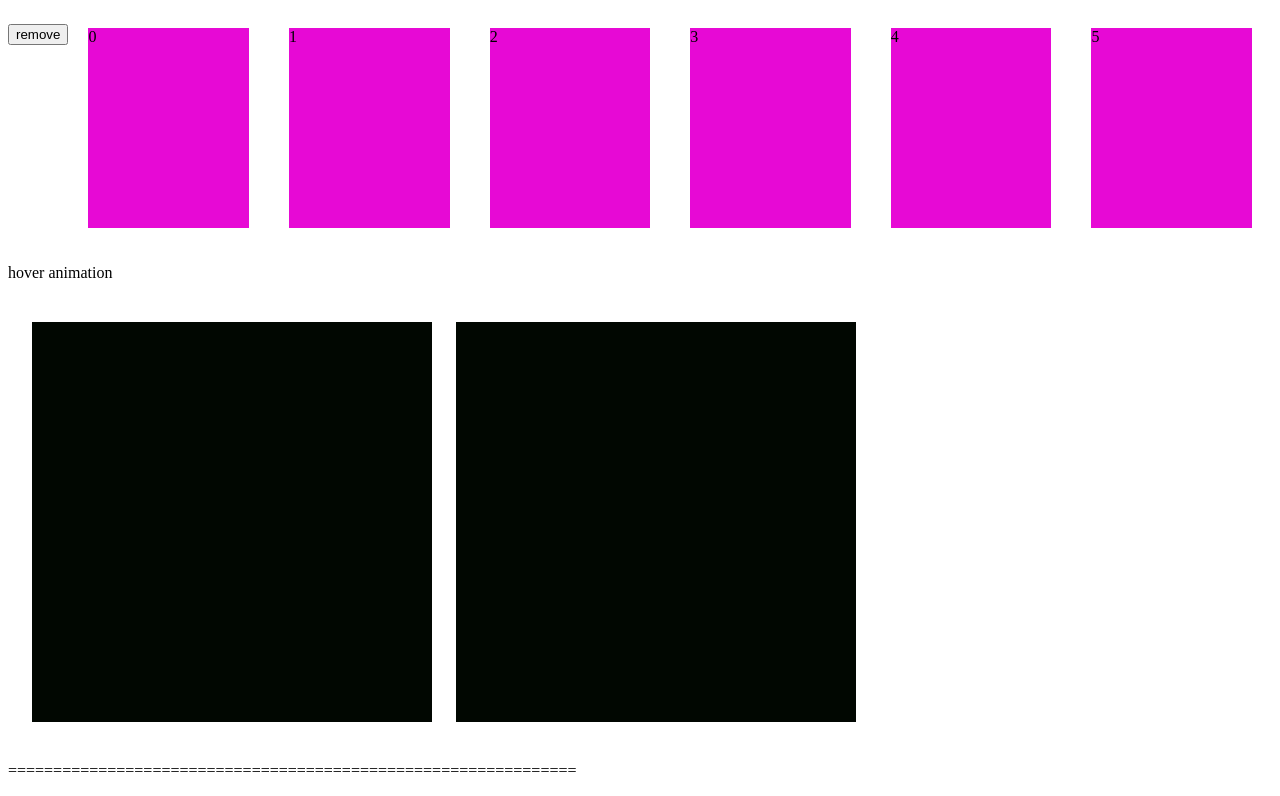
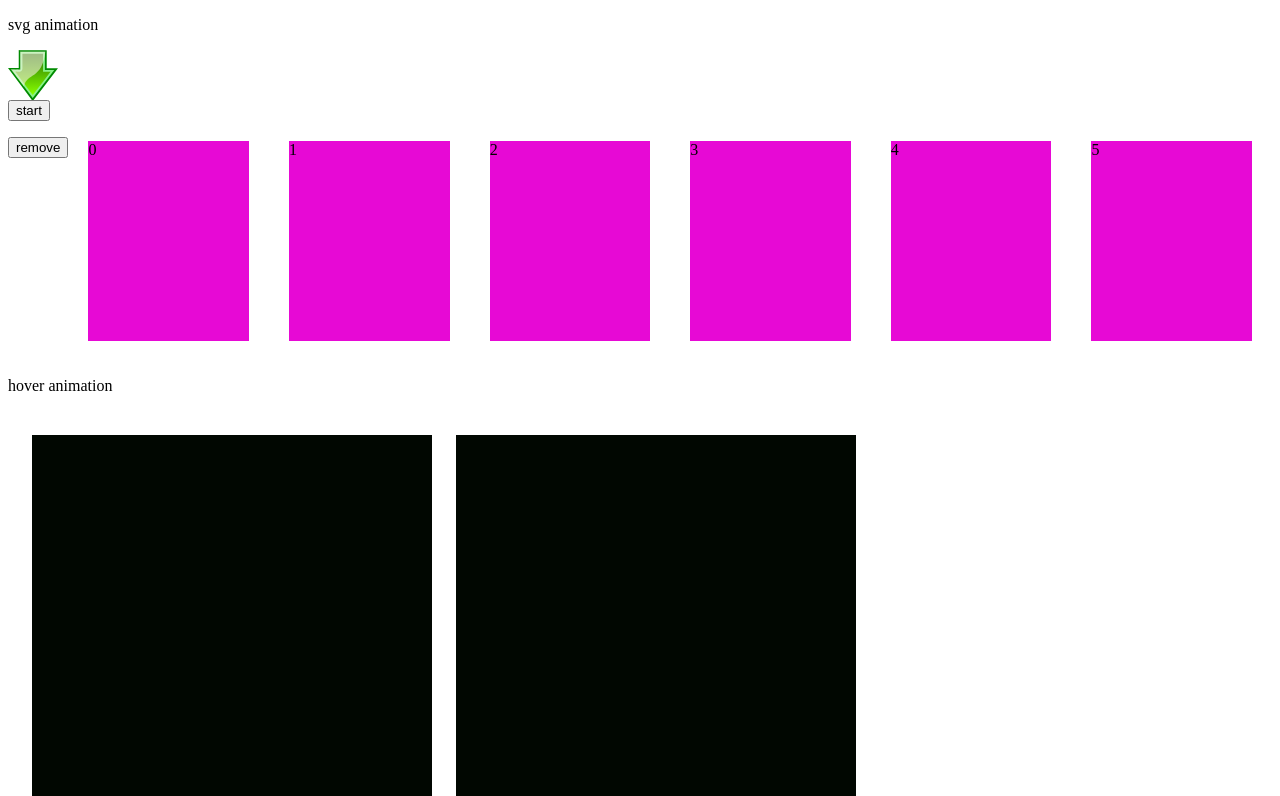
Before and after one commit to Valera1980/angAnimations, an Angular app: page / in a window 1280 px wide. Shown: the top 796 px of the page. Built offline with nearby package versions, Linux system fonts and the light colour scheme.

Commit message:
in progress

```diff
--- a/src/app/app.component.html
+++ b/src/app/app.component.html
@@ -1,3 +1,5 @@
+<p>svg animation</p>
+<app-svg-animation></app-svg-animation>
 <app-example-one></app-example-one>
 <p>hover animation</p>
 <div class="container">
--- a/src/app/app.module.ts
+++ b/src/app/app.module.ts
@@ -7,13 +7,15 @@ import { AppComponent } from './app.component';
 import { ExampleOneComponent } from './example-one/example-one.component';
 import { ExampleHoverOneComponent } from './example-hover-one/example-hover-one.component';
 import { TwoDtransformComponent } from './two-dtransform/two-dtransform.component';
+import { SvgAnimationComponent } from './svg-animation/svg-animation.component';
 
 @NgModule({
   declarations: [
     AppComponent,
     ExampleOneComponent,
     ExampleHoverOneComponent,
-    TwoDtransformComponent
+    TwoDtransformComponent,
+    SvgAnimationComponent
   ],
   imports: [
     BrowserModule,
--- /dev/null
+++ b/src/app/svg-animation/svg-animation.component.html
@@ -0,0 +1,4 @@
+<div class="container" [@animButton]="state">
+    <img src="../../assets/images/download-arrow.svg" />
+</div>
+<button class="container__button" (click)="startAnim()">start</button>
--- /dev/null
+++ b/src/app/svg-animation/svg-animation.component.scss
@@ -0,0 +1,9 @@
+.container {
+    width: 50px;
+    height: 50px;
+    &__button {
+        &:hover {
+            cursor: pointer;
+        }
+    }
+}
--- /dev/null
+++ b/src/app/svg-animation/svg-animation.component.ts
@@ -0,0 +1,59 @@
+import { trigger, state, style, transition, animate } from '@angular/animations';
+import { Component, OnInit, ChangeDetectionStrategy, ChangeDetectorRef } from '@angular/core';
+import { interval } from 'rxjs';
+import { filter } from 'rxjs/operators';
+
+@Component({
+  selector: 'app-svg-animation',
+  templateUrl: './svg-animation.component.html',
+  styleUrls: ['./svg-animation.component.scss'],
+  changeDetection: ChangeDetectionStrategy.OnPush,
+  animations:[
+    trigger('animButton', [
+      state('translated', style({ transform: 'translate(300px, -10px)', opacity: 0})),
+      state('rotated', style({ transform: 'rotateX(360deg) rotateY(360deg)' })),
+
+      transition('translated => *', [animate('0s ease-in')]),
+      transition('* => translated', [animate('0.7s ease-in')]),
+
+
+      transition('* => rotated', [animate('3s ease-in')]),
+      transition('rotated => *', [animate('0.5s ease-in')]),
+    ])
+  ]
+})
+export class SvgAnimationComponent implements OnInit {
+  state = null;
+  constructor(
+    private _cd: ChangeDetectorRef
+  ) { }
+
+  ngOnInit(): void {
+  }
+  startAnim(): void {
+    // this.state = null;
+    this.state = 'translated';
+    let counter = 0;
+    setTimeout(() => {
+      this.state = null;
+      this._cd.detectChanges();
+    }, 600);
+    interval(900)
+    .pipe(
+      filter(() => counter <= 10)
+    )
+    .subscribe(() => {
+
+      console.log('>>>>');
+      counter++;
+      this.state = 'translated';
+      this._cd.detectChanges();
+       setTimeout(() => {
+      this.state = null;
+      this._cd.detectChanges();
+    }, 600);
+
+    })
+
+  }
+}
```
Also changed, not shown: src/assets/images/download-arrow.svg (added).
